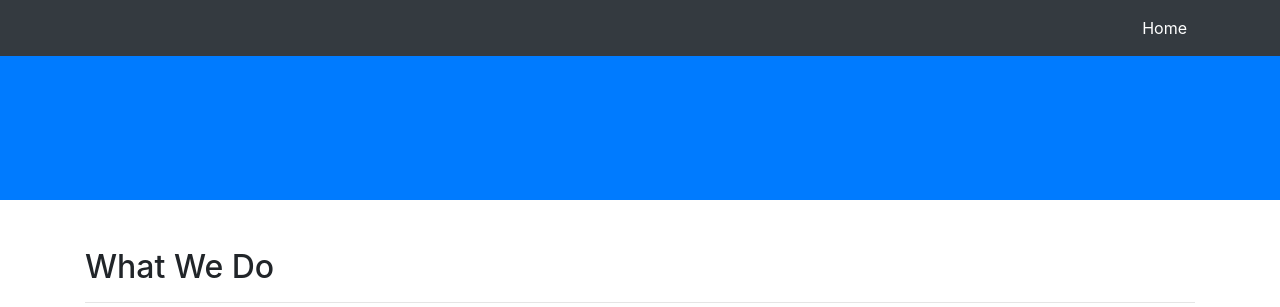
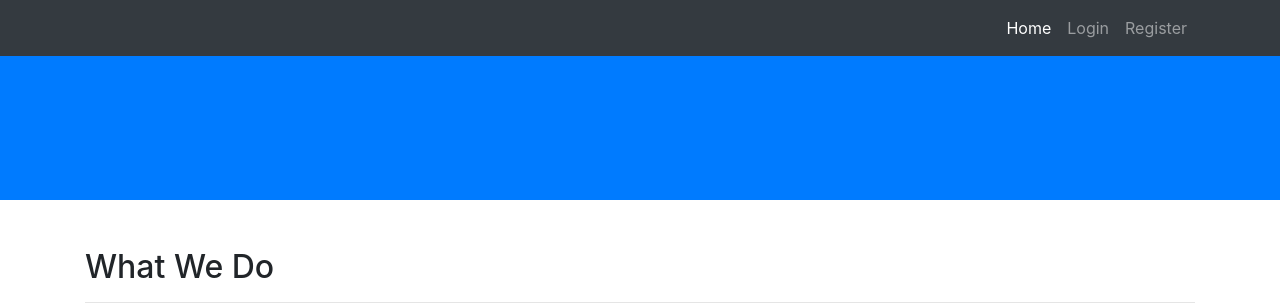
Before and after one commit to essanpupil/asyncteam, a Django app: page / in a window 1280 px wide. Shown: the top 307 px of the page. Run offline with Django 3.2, Linux system fonts and the light colour scheme; data that the repository does not hold is empty; some libraries are stand-ins or nearby versions.

Commit message:
Add login & register link in navbar

```diff
--- a/asyncteam/settings.py
+++ b/asyncteam/settings.py
@@ -154,3 +154,8 @@ INTERNAL_IPS = [
 LOGIN_REDIRECT_URL = '/dashboard/'
 
 CRISPY_TEMPLATE_PACK = 'bootstrap4'
+
+BUSINESS_CONFIG = {
+    'login_url': '/accounts/login/',
+    'register_url': '/accounts/signup/'
+}
--- a/djbusiness/templates/djbusiness/chunks/base.html
+++ b/djbusiness/templates/djbusiness/chunks/base.html
@@ -46,6 +46,18 @@
                     {% endif %}
                 </li>
                 {% endfor %}
+                {% if user.is_authenticated != True %}
+                <li class="nav-item">
+                    <a class="nav-link" href="{% if login_url %}{{ login_url }}{% endif %}">Login
+                        <span class="sr-only">(current)</span>
+                    </a>
+                </li>
+                <li class="nav-item ">
+                    <a class="nav-link" href="{% if register_url %}{{ register_url }}{% endif %}">Register
+                        <span class="sr-only">(current)</span>
+                    </a>
+                </li>
+                {% endif %}
             </ul>
         </div>
     </div>
--- a/djbusiness/views.py
+++ b/djbusiness/views.py
@@ -1,13 +1,22 @@
+from django.conf import settings
 from django.shortcuts import render
 from django.views.generic import DetailView
 
 from djbusiness.models import Company, Page
 
+BUSINESS_CONFIG = settings.BUSINESS_CONFIG
+
 
 def home(request):
     company = Company.objects.prefetch_related('page_set', 'contact_set', 'card_set').last()
     company_pages = Page.objects.filter(company=company, display_in_navbar=True)
-    return render(request, 'djbusiness/home.html', {'company': company, 'company_pages': company_pages})
+    context = {
+        'company': company,
+        'company_pages': company_pages,
+        'login_url': BUSINESS_CONFIG['login_url'],
+        'register_url': BUSINESS_CONFIG['register_url'],
+    }
+    return render(request, 'djbusiness/home.html', context)
 
 
 class PageView(DetailView):
@@ -19,4 +28,6 @@ class PageView(DetailView):
         company_pages = Page.objects.filter(company=page.company, display_in_navbar=True)
         context['company'] = page.company
         context['company_pages'] = company_pages
+        context['login_url'] = BUSINESS_CONFIG['login_url']
+        context['register_url'] = BUSINESS_CONFIG['register_url']
         return context
```
